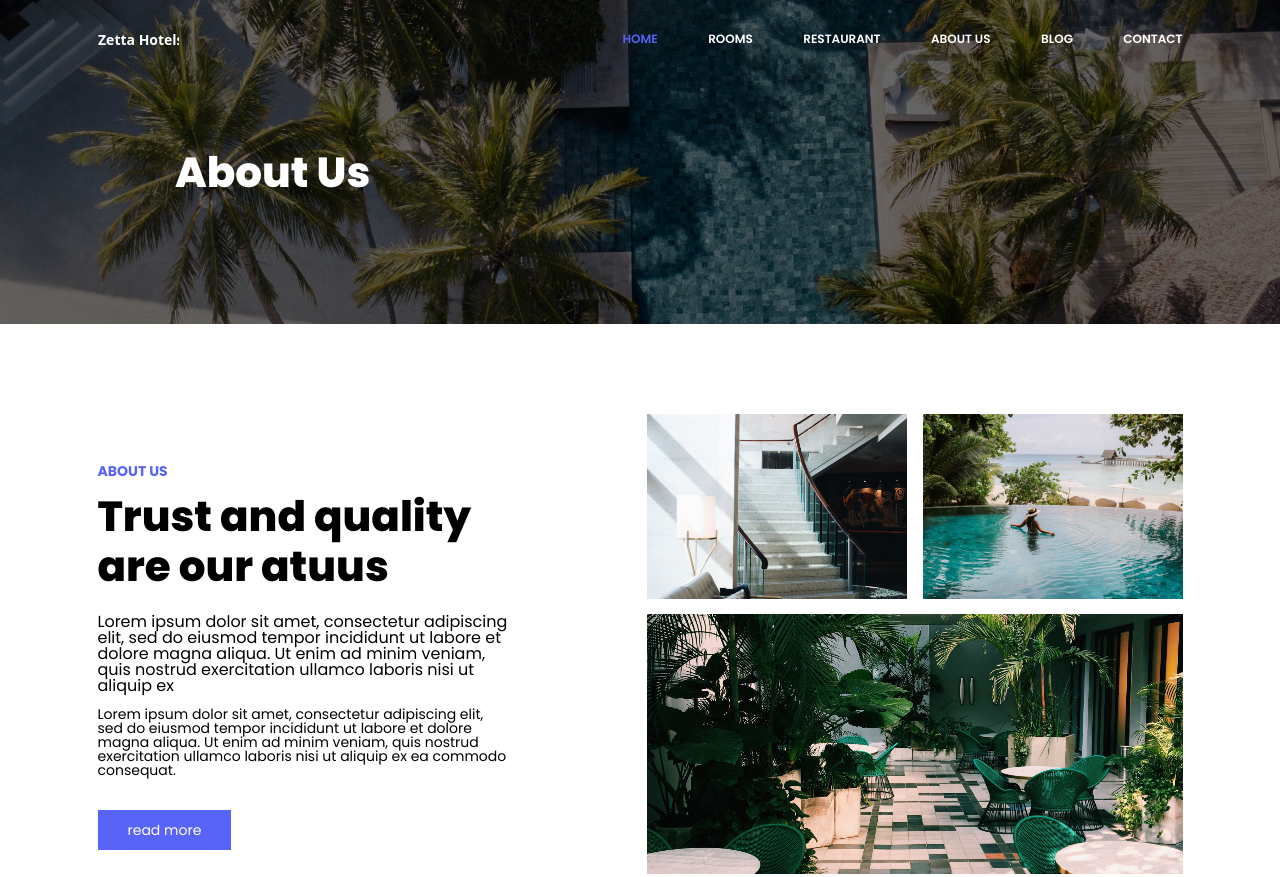
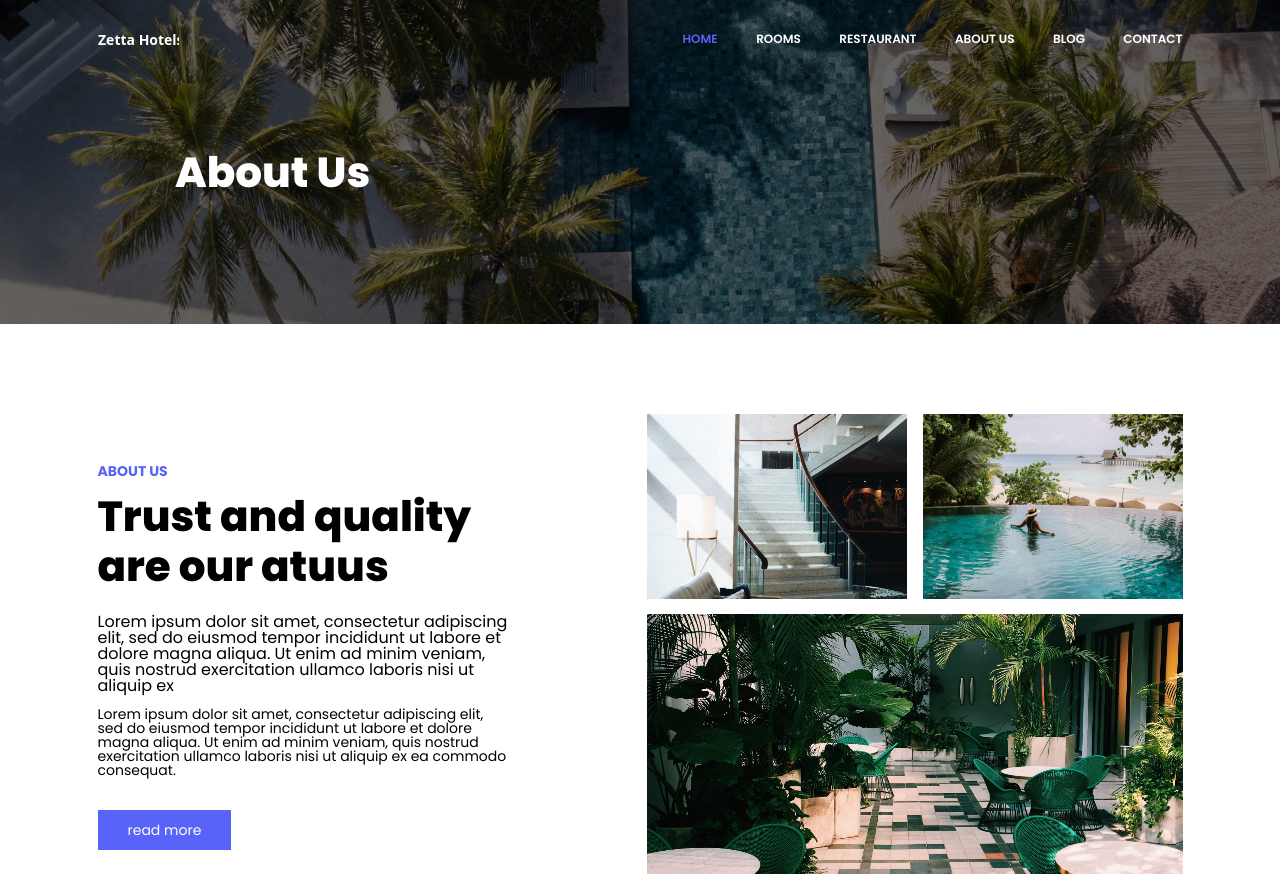
Before and after one commit to teomunjishvilii/midterm_exam_UniLab, a plain HTML site: page index.html in a window 1280 px wide. Shown: the top 877 px of the page. Drawn offline with Linux system fonts and the light colour scheme.

Commit message:
update css

```diff
--- a/css/style.css
+++ b/css/style.css
@@ -36,7 +36,7 @@
 
 /* navigation */
 .nav_ul {
-    width: 560px;
+    width: 500px;
     display: -webkit-box;
     display: -ms-flexbox;
     display: flex;
```
Also changed, not shown: 1 other file.
